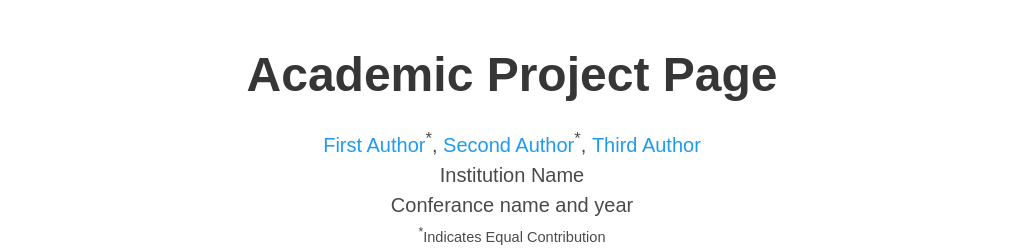
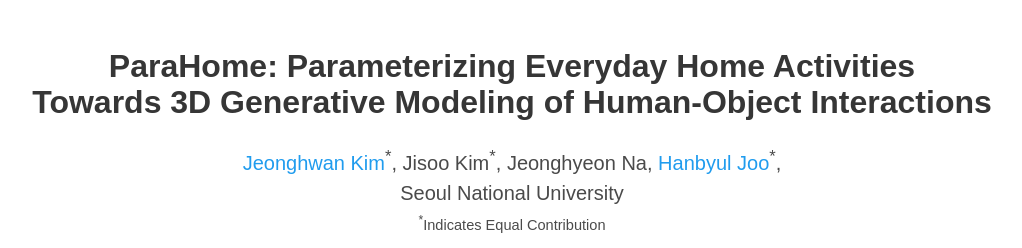
Before and after one commit to jlogkim/parahome, a plain HTML site: page index.html in a window 1280 px wide. Shown: the top 248 px of the page, without its empty margins (128-1150 px from the left). Drawn offline with nearby package versions, Linux system fonts and the light colour scheme; some icons are missing; a web font is replaced by a local one.

Commit message:
add changes

```diff
--- a/index.html
+++ b/index.html
@@ -24,7 +24,7 @@
   <meta name="viewport" content="width=device-width, initial-scale=1">
 
 
-  <title>Academic Project Page</title>
+  <title>ParaHome: Parameterizing Everyday Home Activities Towards 3D Generative Modeling of Human-Object Interactions</title>
   <link rel="icon" type="image/x-icon" href="static/images/favicon.ico">
   <link href="https://fonts.googleapis.com/css?family=Google+Sans|Noto+Sans|Castoro"
   rel="stylesheet">
@@ -52,20 +52,24 @@
       <div class="container is-max-desktop">
         <div class="columns is-centered">
           <div class="column has-text-centered">
-            <h1 class="title is-1 publication-title">Academic Project Page</h1>
+            <h2 class="title is-3 publication-title">ParaHome: Parameterizing Everyday Home Activities<br>Towards 3D Generative Modeling of Human-Object Interactions</h2>
             <div class="is-size-5 publication-authors">
               <!-- Paper authors -->
               <span class="author-block">
-                <a href="FIRST AUTHOR PERSONAL LINK" target="_blank">First Author</a><sup>*</sup>,</span>
+                <a href="https://jhkim24.notion.site/jhkim24/Jeonghwan-Kim-202c26236c3843b2b1c1572eb9fc7fee" target="_blank">Jeonghwan Kim</a><sup>*</sup>,</span>
                 <span class="author-block">
-                  <a href="SECOND AUTHOR PERSONAL LINK" target="_blank">Second Author</a><sup>*</sup>,</span>
+                  Jisoo Kim<sup>*</sup>,</span>
                   <span class="author-block">
-                    <a href="THIRD AUTHOR PERSONAL LINK" target="_blank">Third Author</a>
+                    Jeonghyeon Na,</a>
                   </span>
+                  <span class="author-block">
+                    <a href="https://https://jhugestar.github.io/" target="_blank">Hanbyul Joo</a><sup>*</sup>,</span>
                   </div>
 
                   <div class="is-size-5 publication-authors">
-                    <span class="author-block">Institution Name<br>Conferance name and year</span>
+
+                    <span class="author-block">Seoul National University</span>
+                    <!-- <br>Conferance name and year</span> -->
                     <span class="eql-cntrb"><small><br><sup>*</sup>Indicates Equal Contribution</small></span>
                   </div>
 
```
Also changed, not shown: 1 other file.
